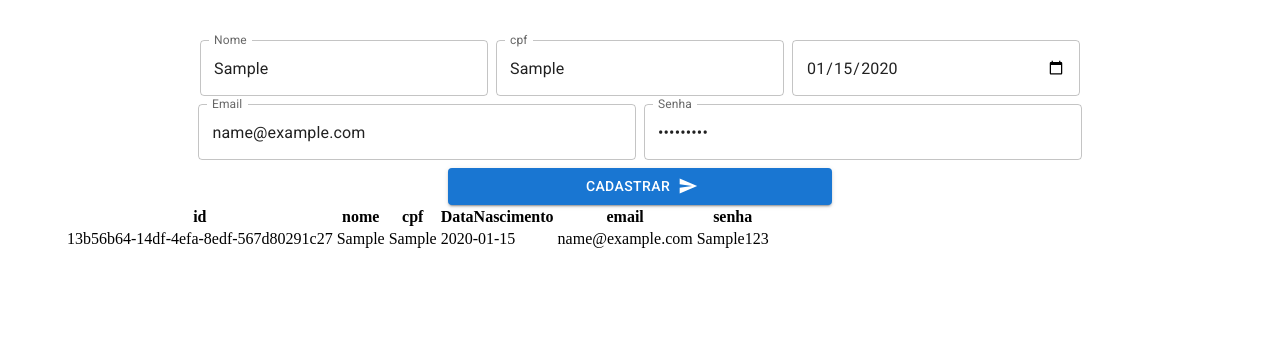
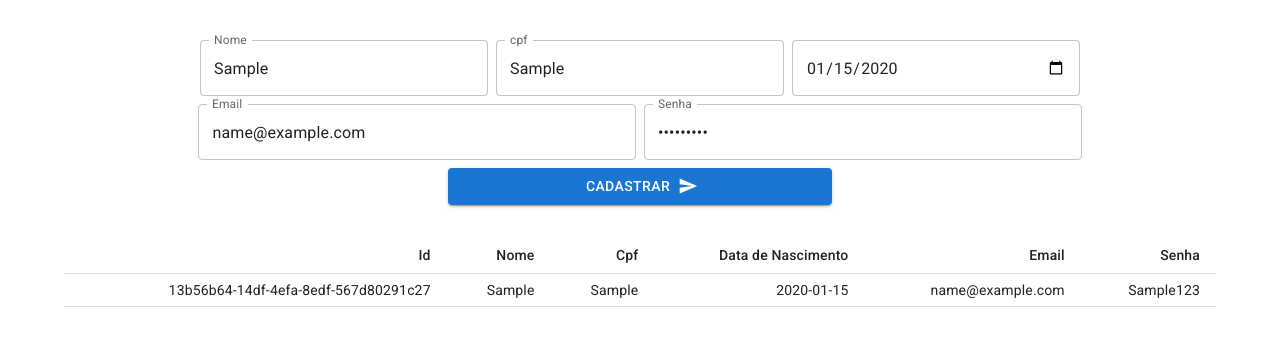
Before and after one commit to Matheusdev10/react-redux, a React (Vite) app: page /users in a window 1280 px wide. Both pictures are taken after typing "Sample", "Sample", "2020-01-15", "name@example.com", "Sample123" into the empty fields and a click on the button "CADASTRAR". Shown: the top 346 px of the page. Built offline with nearby package versions, Linux system fonts and the light colour scheme.

Commit message:
estilizando tabela do formUsers com material ui

```diff
--- a/src/components/TableUsers/index.tsx
+++ b/src/components/TableUsers/index.tsx
@@ -1,5 +1,13 @@
 import React from 'react';
 import { Users } from '../../pages/Users';
+import {
+  Table,
+  TableBody,
+  TableCell,
+  TableContainer,
+  TableHead,
+  TableRow,
+} from '@mui/material';
 
 export interface IUser {
   table: Array<Users>;
@@ -7,30 +15,32 @@ export interface IUser {
 
 const TableUsers: React.FC<IUser> = ({ table }) => {
   return (
-    <table>
-      <thead>
-        <tr>
-          <th>id</th>
-          <th>nome</th>
-          <th>cpf</th>
-          <th>DataNascimento</th>
-          <th>email</th>
-          <th>senha</th>
-        </tr>
-      </thead>
-      <tbody>
-        {table.map(({ id, nome, cpf, dataNascimento, email, senha }) => (
-          <tr>
-            <td>{id}</td>
-            <td>{nome}</td>
-            <td>{cpf}</td>
-            <td>{dataNascimento}</td>
-            <td>{email}</td>
-            <td>{senha}</td>
-          </tr>
-        ))}
-      </tbody>
-    </table>
+    <TableContainer sx={{ marginTop: 4 }}>
+      <Table size="small" aria-label="a dense table">
+        <TableHead>
+          <TableRow>
+            <TableCell align="right">Id</TableCell>
+            <TableCell align="right">Nome</TableCell>
+            <TableCell align="right">Cpf</TableCell>
+            <TableCell align="right">Data de Nascimento</TableCell>
+            <TableCell align="right">Email</TableCell>
+            <TableCell align="right">Senha</TableCell>
+          </TableRow>
+        </TableHead>
+        <TableBody>
+          {table.map(({ id, nome, cpf, dataNascimento, email, senha }) => (
+            <TableRow key={id}>
+              <TableCell align="right">{id}</TableCell>
+              <TableCell align="right">{nome}</TableCell>
+              <TableCell align="right">{cpf}</TableCell>
+              <TableCell align="right">{dataNascimento}</TableCell>
+              <TableCell align="right">{email}</TableCell>
+              <TableCell align="right">{senha}</TableCell>
+            </TableRow>
+          ))}
+        </TableBody>
+      </Table>
+    </TableContainer>
   );
 };
 
```
